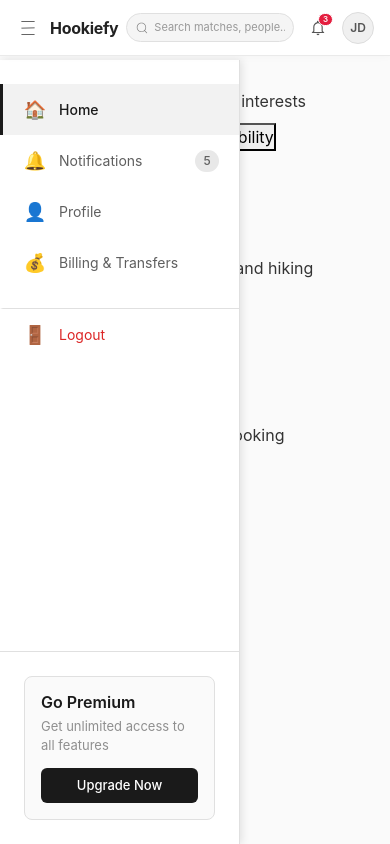
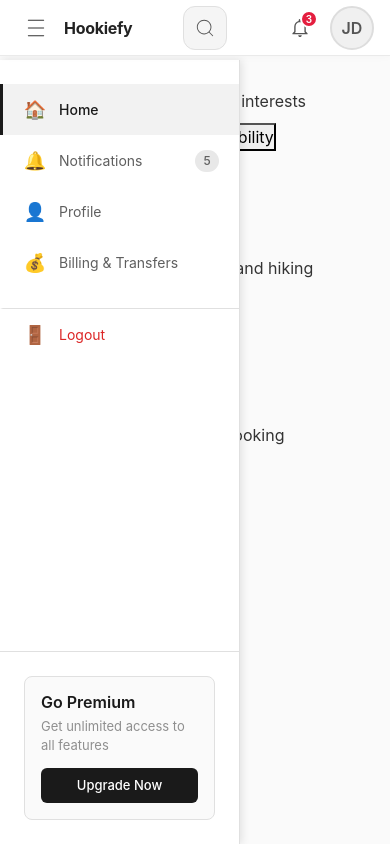
Before and after one commit to Davis-don/hookiefy, a React (Vite) app in the folder client/: page / in a window 390 px wide. Built offline with nearby package versions, Linux system fonts and the light colour scheme.

Commit message:
added stuff

```diff
--- a/client/src/pages/client/common/Clientheader.tsx
+++ b/client/src/pages/client/common/Clientheader.tsx
@@ -1,5 +1,6 @@
 import { CiMenuBurger, CiSearch } from "react-icons/ci";
 import { IoMdNotificationsOutline } from "react-icons/io";
+import { useState, useEffect, useRef } from 'react';
 import './clientheader.css';
 
 interface HeaderProps {
@@ -8,8 +9,43 @@
 
 function Header({ toggleSidebar }: HeaderProps) {
   const userInitials = "JD";
+  const [searchOpen, setSearchOpen] = useState(false);
+  const [isMobile, setIsMobile] = useState(window.innerWidth <= 640);
+  const searchRef = useRef<HTMLDivElement>(null);
+  const searchInputRef = useRef<HTMLInputElement>(null);
+
+  useEffect(() => {
+    const handleResize = () => {
+      setIsMobile(window.innerWidth <= 640);
+      if (window.innerWidth > 640) {
+        setSearchOpen(false);
+      }
+    };
+
+    const handleClickOutside = (event: MouseEvent) => {
+      if (searchRef.current && !searchRef.current.contains(event.target as Node)) {
+        setSearchOpen(false);
+      }
+    };
+
+    window.addEventListener('resize', handleResize);
+    document.addEventListener('mousedown', handleClickOutside);
+
+    return () => {
+      window.removeEventListener('resize', handleResize);
+      document.addEventListener('mousedown', handleClickOutside);
+    };
+  }, []);
+
+  const handleSearchClick = () => {
+    setSearchOpen(true);
+    setTimeout(() => {
+      searchInputRef.current?.focus();
+    }, 100);
+  };
 
   return (
+    <>
       <header className="ca-header">
         <div className="ca-header-container">
           <div className="ca-header-left">
@@ -22,6 +58,7 @@
           </div>
 
           <div className="ca-header-search">
+            {!isMobile ? (
               <div className="ca-search-wrapper">
                 <CiSearch className="ca-search-icon" />
                 <input
@@ -30,6 +67,15 @@
                   className="ca-search-field"
                 />
               </div>
+            ) : (
+              <button
+                className="ca-mobile-search-btn"
+                onClick={handleSearchClick}
+                aria-label="Search"
+              >
+                <CiSearch />
+              </button>
+            )}
           </div>
 
           <div className="ca-header-right">
@@ -43,6 +89,28 @@
           </div>
         </div>
       </header>
+
+      {/* Mobile Search Overlay */}
+      {isMobile && searchOpen && (
+        <div className="ca-mobile-search-overlay" ref={searchRef}>
+          <div className="ca-mobile-search-container">
+            <CiSearch className="ca-mobile-search-icon" />
+            <input
+              ref={searchInputRef}
+              type="text"
+              placeholder="Search matches, people..."
+              className="ca-mobile-search-input"
+            />
+            <button
+              className="ca-mobile-search-close"
+              onClick={() => setSearchOpen(false)}
+            >
+              Cancel
+            </button>
+          </div>
+        </div>
+      )}
+    </>
   );
 }
 
--- a/client/src/pages/client/common/clientheader.css
+++ b/client/src/pages/client/common/clientheader.css
@@ -43,8 +43,8 @@
   border-radius: 8px;
   transition: all 0.2s;
   line-height: 1;
-  min-width: 40px;
-  min-height: 40px;
+  min-width: 44px;
+  min-height: 44px;
 }
 
 .ca-hamburger-btn:hover {
@@ -136,8 +136,8 @@
   transition: all 0.2s;
   line-height: 1;
   position: relative;
-  min-width: 40px;
-  min-height: 40px;
+  min-width: 44px;
+  min-height: 44px;
 }
 
 .ca-notification-icon:hover {
@@ -153,8 +153,8 @@
   color: white;
   font-size: 10px;
   font-weight: 600;
-  min-width: 16px;
-  height: 16px;
+  min-width: 18px;
+  height: 18px;
   border-radius: 10px;
   display: flex;
   align-items: center;
@@ -169,7 +169,7 @@
   justify-content: center;
   cursor: pointer;
   transition: all 0.2s;
-  min-width: 40px;
+  min-width: 44px;
 }
 
 .ca-user-avatar:hover {
@@ -177,16 +177,16 @@
 }
 
 .ca-avatar-initials {
-  width: 40px;
-  height: 40px;
+  width: 44px;
+  height: 44px;
   background: #f0f0f0;
   border: 1px solid #ddd;
-  border-radius: 40px;
+  border-radius: 44px;
   display: flex;
   align-items: center;
   justify-content: center;
   font-weight: 600;
-  font-size: 15px;
+  font-size: 16px;
   color: #555;
   transition: all 0.2s;
 }
@@ -196,27 +196,106 @@
   border-color: #ccc;
 }
 
-/* Laptop Screens */
-@media (max-width: 1200px) {
-  .ca-header-container {
-    padding: 0 20px;
-    gap: 16px;
+/* Mobile Search Button */
+.ca-mobile-search-btn {
+  display: flex;
+  align-items: center;
+  justify-content: center;
+  background: #f5f5f5;
+  border: 1px solid #e0e0e0;
+  color: #555;
+  font-size: 24px;
+  cursor: pointer;
+  padding: 10px;
+  border-radius: 12px;
+  transition: all 0.2s;
+  min-width: 48px;
+  min-height: 48px;
+  margin: 0 auto;
+}
+
+.ca-mobile-search-btn:hover {
+  background: #ffffff;
+  border-color: #ccc;
+  color: #333;
+}
+
+/* Mobile Search Overlay */
+.ca-mobile-search-overlay {
+  position: fixed;
+  top: 72px;
+  left: 0;
+  right: 0;
+  background: #ffffff;
+  padding: 16px;
+  border-bottom: 1px solid #eaeaea;
+  box-shadow: 0 4px 12px rgba(0, 0, 0, 0.1);
+  z-index: 999;
+  animation: ca-slideDown 0.3s ease;
+}
+
+@keyframes ca-slideDown {
+  from {
+    transform: translateY(-20px);
+    opacity: 0;
   }
-
-  .ca-header-left {
-    gap: 16px;
-  }
-
-  .ca-header-search {
-    max-width: 400px;
-  }
-
-  .ca-brand-logo {
-    font-size: 20px;
+  to {
+    transform: translateY(0);
+    opacity: 1;
   }
 }
 
-/* Tablet Landscape */
+.ca-mobile-search-container {
+  display: flex;
+  align-items: center;
+  gap: 12px;
+  max-width: 600px;
+  margin: 0 auto;
+}
+
+.ca-mobile-search-icon {
+  color: #777;
+  font-size: 20px;
+  flex-shrink: 0;
+}
+
+.ca-mobile-search-input {
+  flex: 1;
+  border: 1px solid #e0e0e0;
+  background: #f5f5f5;
+  padding: 12px 16px;
+  border-radius: 24px;
+  font-size: 16px;
+  color: #333;
+  outline: none;
+  transition: all 0.2s;
+}
+
+.ca-mobile-search-input:focus {
+  background: #ffffff;
+  border-color: #000;
+  box-shadow: 0 2px 8px rgba(0, 0, 0, 0.05);
+}
+
+.ca-mobile-search-close {
+  background: transparent;
+  border: none;
+  color: #666;
+  font-size: 15px;
+  font-weight: 500;
+  cursor: pointer;
+  padding: 8px 12px;
+  border-radius: 8px;
+  transition: all 0.2s;
+  white-space: nowrap;
+}
+
+.ca-mobile-search-close:hover {
+  background: #f5f5f5;
+  color: #333;
+}
+
+/* Tablet and Mobile Responsive */
 @media (max-width: 1024px) {
   .ca-header {
     height: 68px;
@@ -232,43 +311,40 @@
   }
 
   .ca-hamburger-btn {
-    font-size: 20px;
-    padding: 6px;
-    min-width: 38px;
-    min-height: 38px;
+    font-size: 22px;
+    min-width: 44px;
+    min-height: 44px;
   }
 
   .ca-brand-logo {
     font-size: 20px;
   }
 
-  .ca-header-search {
-    max-width: 350px;
-    min-width: 180px;
+  .ca-notification-icon {
+    font-size: 22px;
+    min-width: 44px;
+    min-height: 44px;
   }
 
-  .ca-search-wrapper {
-    padding: 7px 14px;
-  }
-
-  .ca-header-right {
-    gap: 12px;
-  }
-
-  .ca-notification-icon {
-    font-size: 20px;
-    min-width: 38px;
-    min-height: 38px;
+  .ca-notification-badge {
+    min-width: 18px;
+    height: 18px;
+    font-size: 10px;
   }
 
   .ca-avatar-initials {
-    width: 38px;
-    height: 38px;
-    font-size: 14px;
+    width: 44px;
+    height: 44px;
+    font-size: 16px;
+  }
+
+  .ca-mobile-search-btn {
+    font-size: 24px;
+    min-width: 48px;
+    min-height: 48px;
   }
 }
 
-/* Tablet Portrait */
 @media (max-width: 768px) {
   .ca-header {
     height: 64px;
@@ -284,65 +360,44 @@
   }
 
   .ca-hamburger-btn {
-    font-size: 20px;
-    padding: 6px;
-    min-width: 36px;
-    min-height: 36px;
+    font-size: 22px;
+    min-width: 44px;
+    min-height: 44px;
   }
 
   .ca-brand-logo {
     font-size: 18px;
   }
 
-  .ca-header-search {
-    max-width: 300px;
-    min-width: 160px;
-  }
-
-  .ca-search-wrapper {
-    padding: 6px 12px;
-  }
-
-  .ca-search-icon {
-    font-size: 16px;
-    margin-right: 8px;
-  }
-
-  .ca-search-field {
-    font-size: 13px;
-  }
-
-  .ca-search-field::placeholder {
-    font-size: 13px;
-  }
-
-  .ca-header-right {
-    gap: 8px;
-  }
-
   .ca-notification-icon {
-    font-size: 20px;
-    min-width: 36px;
-    min-height: 36px;
-    padding: 6px;
+    font-size: 22px;
+    min-width: 44px;
+    min-height: 44px;
   }
 
   .ca-notification-badge {
-    top: 2px;
-    right: 2px;
-    font-size: 9px;
-    min-width: 15px;
-    height: 15px;
+    min-width: 18px;
+    height: 18px;
   }
 
   .ca-avatar-initials {
-    width: 36px;
-    height: 36px;
-    font-size: 13px;
+    width: 44px;
+    height: 44px;
+    font-size: 16px;
+  }
+
+  .ca-mobile-search-btn {
+    font-size: 22px;
+    min-width: 44px;
+    min-height: 44px;
+  }
+
+  .ca-mobile-search-overlay {
+    top: 64px;
+    padding: 14px;
   }
 }
 
-/* Large Mobile */
 @media (max-width: 640px) {
   .ca-header {
     height: 60px;
@@ -350,82 +405,6 @@
 
   .ca-header-container {
     padding: 0 14px;
-    gap: 10px;
-  }
-
-  .ca-header-left {
-    gap: 8px;
-  }
-
-  .ca-hamburger-btn {
-    font-size: 18px;
-    padding: 5px;
-    min-width: 34px;
-    min-height: 34px;
-  }
-
-  .ca-brand-logo {
-    font-size: 17px;
-  }
-
-  .ca-header-search {
-    max-width: 250px;
-    min-width: 140px;
-  }
-
-  .ca-search-wrapper {
-    padding: 5px 10px;
-  }
-
-  .ca-search-icon {
-    font-size: 15px;
-    margin-right: 6px;
-  }
-
-  .ca-search-field {
-    font-size: 12px;
-  }
-
-  .ca-search-field::placeholder {
-    font-size: 12px;
-    content: "Search...";
-  }
-
-  .ca-header-right {
-    gap: 6px;
-  }
-
-  .ca-notification-icon {
-    font-size: 18px;
-    min-width: 34px;
-    min-height: 34px;
-    padding: 5px;
-  }
-
-  .ca-notification-badge {
-    top: 2px;
-    right: 2px;
-    font-size: 8px;
-    min-width: 14px;
-    height: 14px;
-    border-width: 1.5px;
-  }
-
-  .ca-avatar-initials {
-    width: 34px;
-    height: 34px;
-    font-size: 12px;
-  }
-}
-
-/* Medium Mobile */
-@media (max-width: 480px) {
-  .ca-header {
-    height: 56px;
-  }
-
-  .ca-header-container {
-    padding: 0 12px;
     gap: 8px;
   }
 
@@ -434,190 +413,152 @@
   }
 
   .ca-hamburger-btn {
+    font-size: 24px;
+    min-width: 48px;
+    min-height: 48px;
+    padding: 8px;
+  }
+
+  .ca-brand-logo {
     font-size: 18px;
-    padding: 4px;
-    min-width: 32px;
-    min-height: 32px;
+  }
+
+  .ca-header-search {
+    min-width: auto;
+    display: flex;
+    justify-content: center;
+  }
+
+  .ca-mobile-search-btn {
+    font-size: 24px;
+    min-width: 48px;
+    min-height: 48px;
+    padding: 8px;
+    border-radius: 12px;
+  }
+
+  .ca-header-right {
+    gap: 6px;
+  }
+
+  .ca-notification-icon {
+    font-size: 24px;
+    min-width: 48px;
+    min-height: 48px;
+    padding: 8px;
+  }
+
+  .ca-notification-badge {
+    min-width: 20px;
+    height: 20px;
+    font-size: 11px;
+    top: 4px;
+    right: 4px;
+    border-width: 2px;
+  }
+
+  .ca-user-avatar {
+    min-width: 48px;
+  }
+
+  .ca-avatar-initials {
+    width: 48px;
+    height: 48px;
+    font-size: 18px;
+    border-width: 2px;
+  }
+
+  .ca-mobile-search-overlay {
+    top: 60px;
+    padding: 12px;
+  }
+
+  .ca-mobile-search-input {
+    font-size: 16px;
+    padding: 12px 16px;
+  }
+
+  .ca-mobile-search-close {
+    font-size: 15px;
+    padding: 8px 12px;
+  }
+}
+
+@media (max-width: 480px) {
+  .ca-header {
+    height: 56px;
+  }
+
+  .ca-hamburger-btn {
+    font-size: 22px;
+    min-width: 44px;
+    min-height: 44px;
   }
 
   .ca-brand-logo {
     font-size: 16px;
   }
 
-  .ca-header-search {
-    max-width: 200px;
-    min-width: 120px;
-  }
-
-  .ca-search-wrapper {
-    padding: 5px 8px;
-  }
-
-  .ca-search-icon {
-    font-size: 14px;
-    margin-right: 5px;
-  }
-
-  .ca-search-field {
-    font-size: 11px;
-  }
-
-  .ca-search-field::placeholder {
-    font-size: 11px;
-  }
-
-  .ca-header-right {
-    gap: 4px;
+  .ca-mobile-search-btn {
+    font-size: 22px;
+    min-width: 44px;
+    min-height: 44px;
   }
 
   .ca-notification-icon {
-    font-size: 18px;
-    min-width: 32px;
-    min-height: 32px;
-    padding: 4px;
+    font-size: 22px;
+    min-width: 44px;
+    min-height: 44px;
   }
 
   .ca-notification-badge {
-    top: 1px;
-    right: 1px;
-    font-size: 8px;
-    min-width: 13px;
-    height: 13px;
+    min-width: 18px;
+    height: 18px;
+    font-size: 10px;
   }
 
   .ca-avatar-initials {
-    width: 32px;
-    height: 32px;
-    font-size: 12px;
+    width: 44px;
+    height: 44px;
+    font-size: 16px;
+  }
+
+  .ca-mobile-search-overlay {
+    top: 56px;
+    padding: 10px;
   }
 }
 
-/* Small Mobile */
 @media (max-width: 380px) {
   .ca-header {
     height: 52px;
   }
 
-  .ca-header-container {
-    padding: 0 8px;
-    gap: 6px;
-  }
-
-  .ca-header-left {
-    gap: 4px;
-  }
-
   .ca-hamburger-btn {
-    font-size: 16px;
-    padding: 4px;
-    min-width: 30px;
-    min-height: 30px;
+    font-size: 22px;
+    min-width: 42px;
+    min-height: 42px;
   }
 
   .ca-brand-logo {
-    font-size: 14px;
+    font-size: 15px;
   }
 
-  .ca-header-search {
-    max-width: 150px;
-    min-width: 100px;
-  }
-
-  .ca-search-wrapper {
-    padding: 4px 6px;
-  }
-
-  .ca-search-icon {
-    font-size: 12px;
-    margin-right: 4px;
-  }
-
-  .ca-search-field {
-    font-size: 10px;
-  }
-
-  .ca-search-field::placeholder {
-    font-size: 10px;
-  }
-
-  .ca-header-right {
-    gap: 2px;
+  .ca-mobile-search-btn {
+    font-size: 22px;
+    min-width: 42px;
+    min-height: 42px;
   }
 
   .ca-notification-icon {
-    font-size: 16px;
-    min-width: 28px;
-    min-height: 28px;
-    padding: 3px;
-  }
-
-  .ca-notification-badge {
-    font-size: 7px;
-    min-width: 12px;
-    height: 12px;
+    font-size: 22px;
+    min-width: 42px;
+    min-height: 42px;
   }
 
   .ca-avatar-initials {
-    width: 28px;
-    height: 28px;
-    font-size: 10px;
+    width: 42px;
+    height: 42px;
+    font-size: 15px;
   }
 }
-
-/* Extra Small Mobile */
-@media (max-width: 320px) {
-  .ca-header {
-    height: 48px;
-  }
-
-  .ca-header-container {
-    padding: 0 6px;
-    gap: 4px;
-  }
-
-  .ca-hamburger-btn {
-    font-size: 15px;
-    min-width: 26px;
-    min-height: 26px;
-    padding: 3px;
-  }
-
-  .ca-brand-logo {
-    font-size: 12px;
-  }
-
-  .ca-header-search {
-    max-width: 110px;
-    min-width: 80px;
-  }
-
-  .ca-search-wrapper {
-    padding: 3px 5px;
-  }
-
-  .ca-search-icon {
-    font-size: 10px;
-    margin-right: 3px;
-  }
-
-  .ca-search-field {
-    font-size: 9px;
-  }
-
-  .ca-search-field::placeholder {
-    font-size: 9px;
-  }
-
-  .ca-notification-icon {
-    font-size: 14px;
-    min-width: 24px;
-    min-height: 24px;
-    padding: 2px;
-  }
-
-  .ca-avatar-initials {
-    width: 24px;
-    height: 24px;
-    font-size: 9px;
-  }
-}
```
Lines whose indentation alone changed are shown as unchanged.
